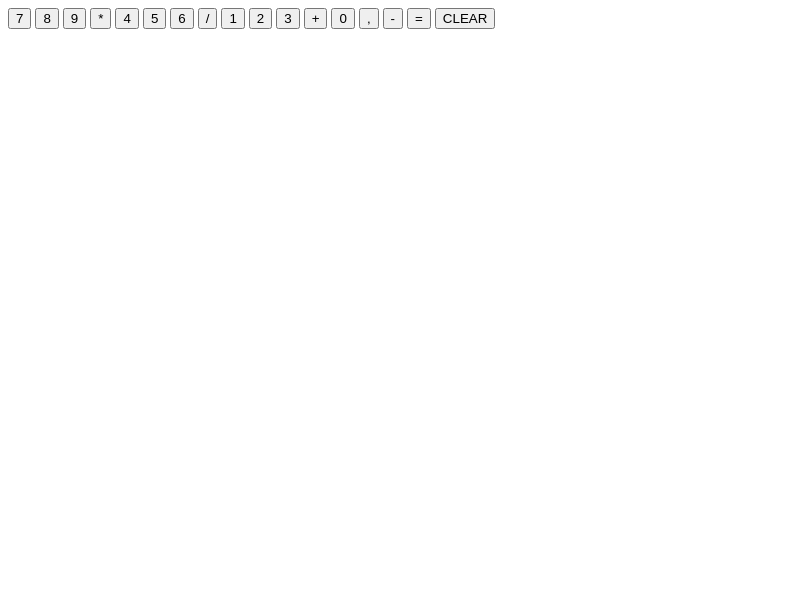
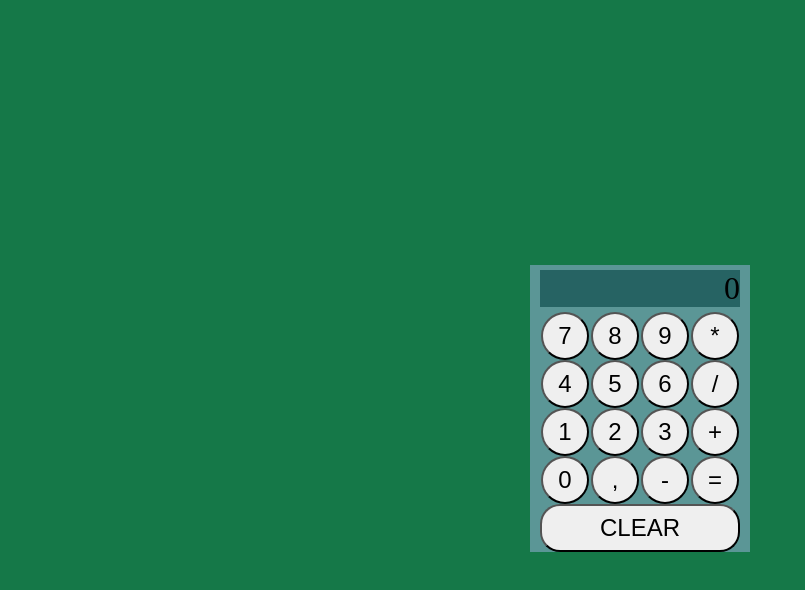
Before and after one commit to Kasztan404/JS_calculator, a plain HTML site: page index.html in a window 1280 px wide. Shown: the whole page, without its empty margins (0-805 px from the left). Drawn offline with Linux system fonts and the light colour scheme.

Commit message:
adds some styles

```diff
--- a/index.html
+++ b/index.html
@@ -1,10 +1,11 @@
 <!DOCTYPE html>
 <head>
     <title>Calculator in JS!</title>
+    <link rel="stylesheet" href="styles.css" />
 </head>
 <body>
     <div class="calculator">
-        <div class="screen"></div>
+        <div class="screen">0</div>
         <div class="buttons">
             <button>7</button>
             <button>8</button>
--- /dev/null
+++ b/styles.css
@@ -0,0 +1,47 @@
+body {
+    background-color: rgb(21,120,72);
+    display: flex;
+    justify-content: center;
+    align-items: center;
+    height: 100vh;
+}
+
+.calculator {
+
+    background-color: rgb(91, 150, 150);
+    display: flex;
+    justify-content: center;
+    align-items: center;
+    width: 220px;
+    flex-direction: column;
+
+}
+
+.screen {
+    background-color: rgb(38, 99, 99);
+    width: 200px;
+    font-size: 32px;
+    text-align: right;
+    margin: 5px;
+}
+
+.buttons {
+    display: flex;
+    flex-wrap: wrap;
+    justify-content: space-around;
+    width: 200px;
+}
+
+
+
+.buttons button {
+    width: 48px;
+    height: 48px;
+    font-size: 24px;
+    border-radius: 50%;
+}
+
+.buttons .clear{
+    width: 100%;
+    border-radius: 20px;
+}
```
